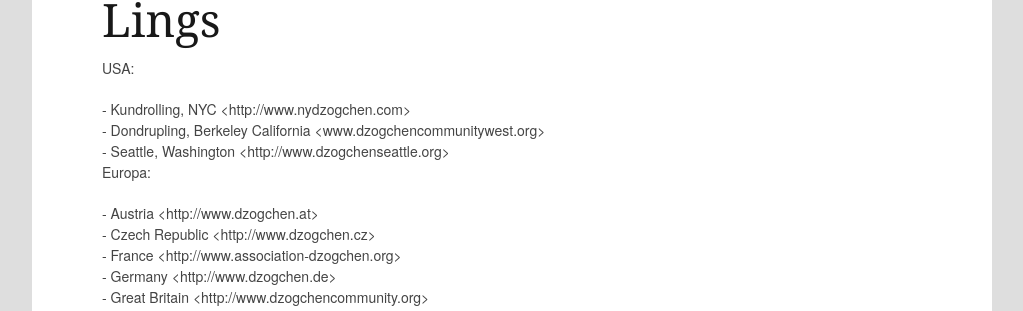
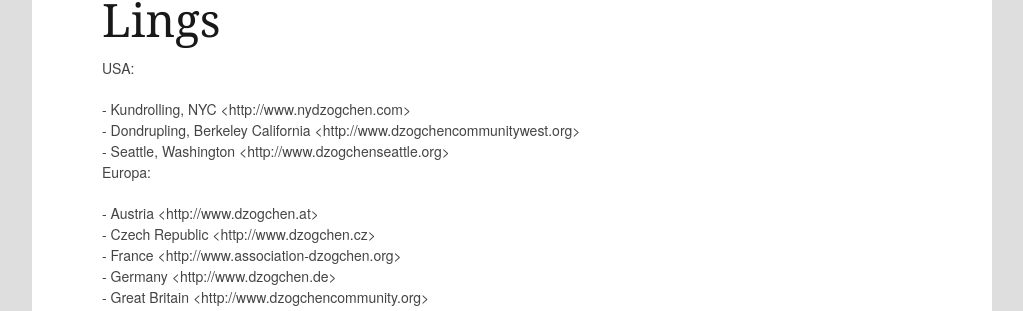
Before and after one commit to k1000/meriling, a Jekyll site: the page built from amarillo/comunidad-internacional.md, in a window 1280 px wide. Shown: the part 974-1285 px from the top of the page, without its empty margins (128-1151 px from the left). Built offline with Jekyll 4.4.1, drawn with Linux system fonts in a browser that asks for light colours; nearby versions of some CDN libraries; some of the changed lines change nothing that is shown.

Commit message:
Update amarillo/comunidad-internacional.md

```diff
--- a/amarillo/comunidad-internacional.md
+++ b/amarillo/comunidad-internacional.md
@@ -37,7 +37,7 @@ Lings
 USA:
 
 	- Kundrolling, NYC <http://www.nydzogchen.com>
-	- Dondrupling, Berkeley California <www.dzogchencommunitywest.org>
+	- Dondrupling, Berkeley California <http://www.dzogchencommunitywest.org>
 	- Seattle, Washington <http://www.dzogchenseattle.org>
 
 Europa:
```
